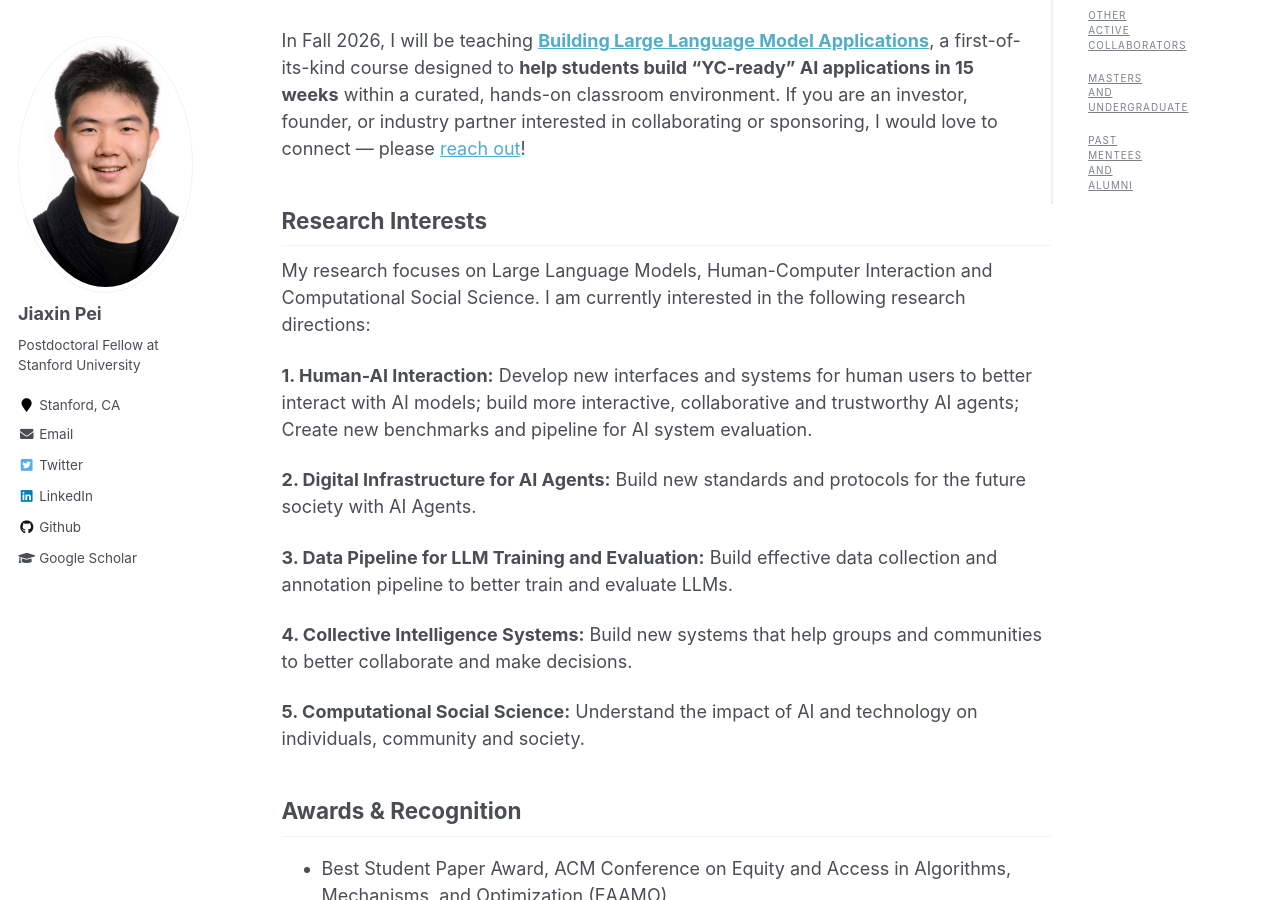
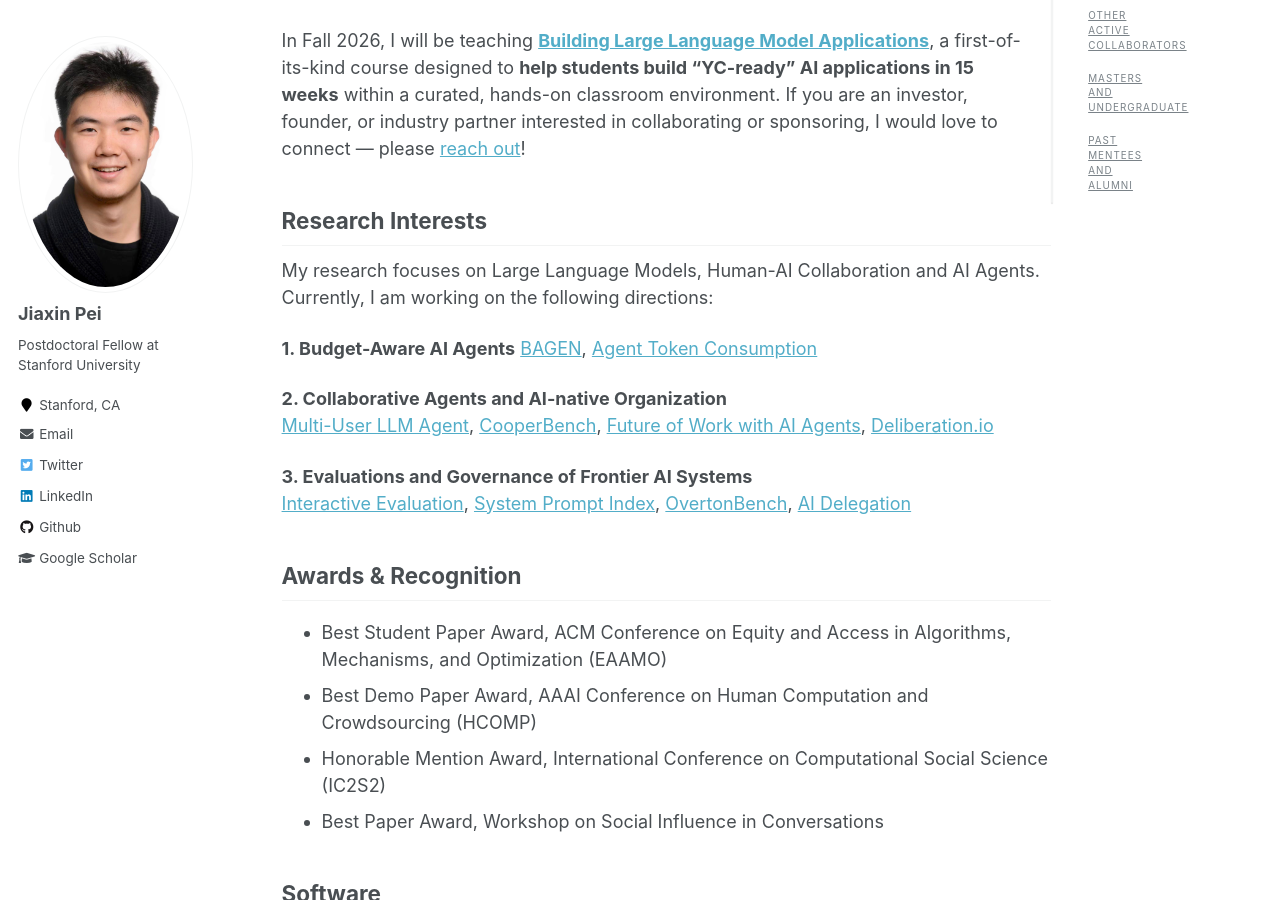
Before and after one commit to Jiaxin-Pei/Jiaxin-Pei.github.io, a Jekyll site: the page built from _pages/about.md, in a window 1280 px wide and 900 px high, scrolled down 395 px. Built offline with Jekyll 4.4.1, drawn with Linux system fonts in a browser that asks for light colours.

Commit message:
Update research interests on about page

```diff
--- a/_pages/about.md
+++ b/_pages/about.md
@@ -19,17 +19,15 @@ In Fall 2026, I will be teaching **[Building Large Language Model Applications](
 
 
 ## Research Interests
-My research focuses on Large Language Models, Human-Computer Interaction and Computational Social Science. I am currently interested in the following research directions:
+My research focuses on Large Language Models, Human-AI Collaboration and AI Agents. Currently, I am working on the following directions:
 
-**1. Human-AI Interaction:** Develop new interfaces and systems for human users to better interact with AI models; build more interactive, collaborative and trustworthy AI agents; Create new benchmarks and pipeline for AI system evaluation.
+**1. Budget-Aware AI Agents** [BAGEN](https://ragen-ai.github.io/bagen/bagen.pdf), [Agent Token Consumption](https://arxiv.org/abs/2604.22750)
 
-**2. Digital Infrastructure for AI Agents:** Build new standards and protocols for the future society with AI Agents.
+**2. Collaborative Agents and AI-native Organization**
+[Multi-User LLM Agent](https://arxiv.org/abs/2604.08567), [CooperBench](https://arxiv.org/pdf/2601.13295), [Future of Work with AI Agents](https://arxiv.org/abs/2506.06576), [Deliberation.io](https://deliberation.io)
 
-**3. Data Pipeline for LLM Training and Evaluation:** Build effective data collection and annotation pipeline to better train and evaluate LLMs.
-
-**4. Collective Intelligence Systems:** Build new systems that help groups and communities to better collaborate and make decisions.
-
-**5. Computational Social Science:** Understand the impact of AI and technology on individuals, community and society.
+**3. Evaluations and Governance of Frontier AI Systems**
+[Interactive Evaluation](https://arxiv.org/abs/2605.17829), [System Prompt Index](systempromptindex.com), [OvertonBench](https://arxiv.org/abs/2512.01351), [AI Delegation](/files/AI_Agents_are_not_ready.pdf)
 
 
 ## Awards & Recognition
```
